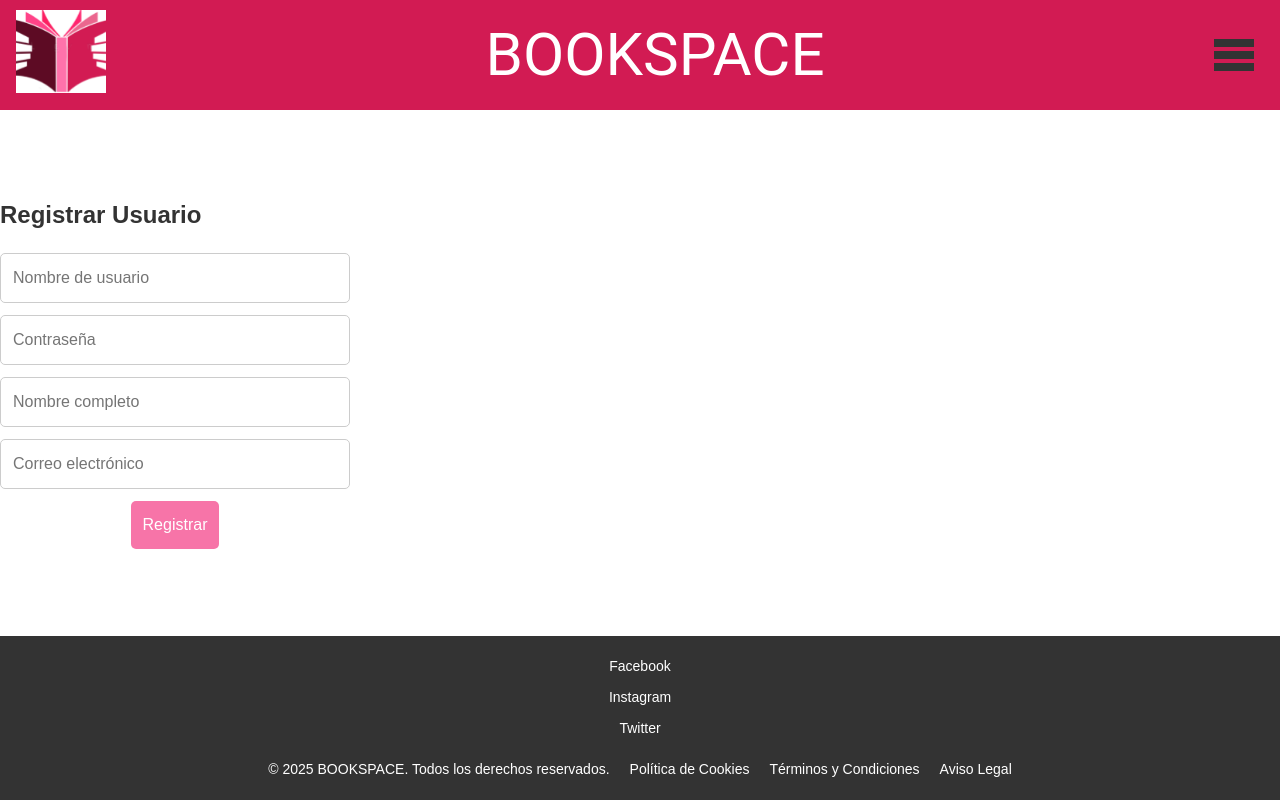
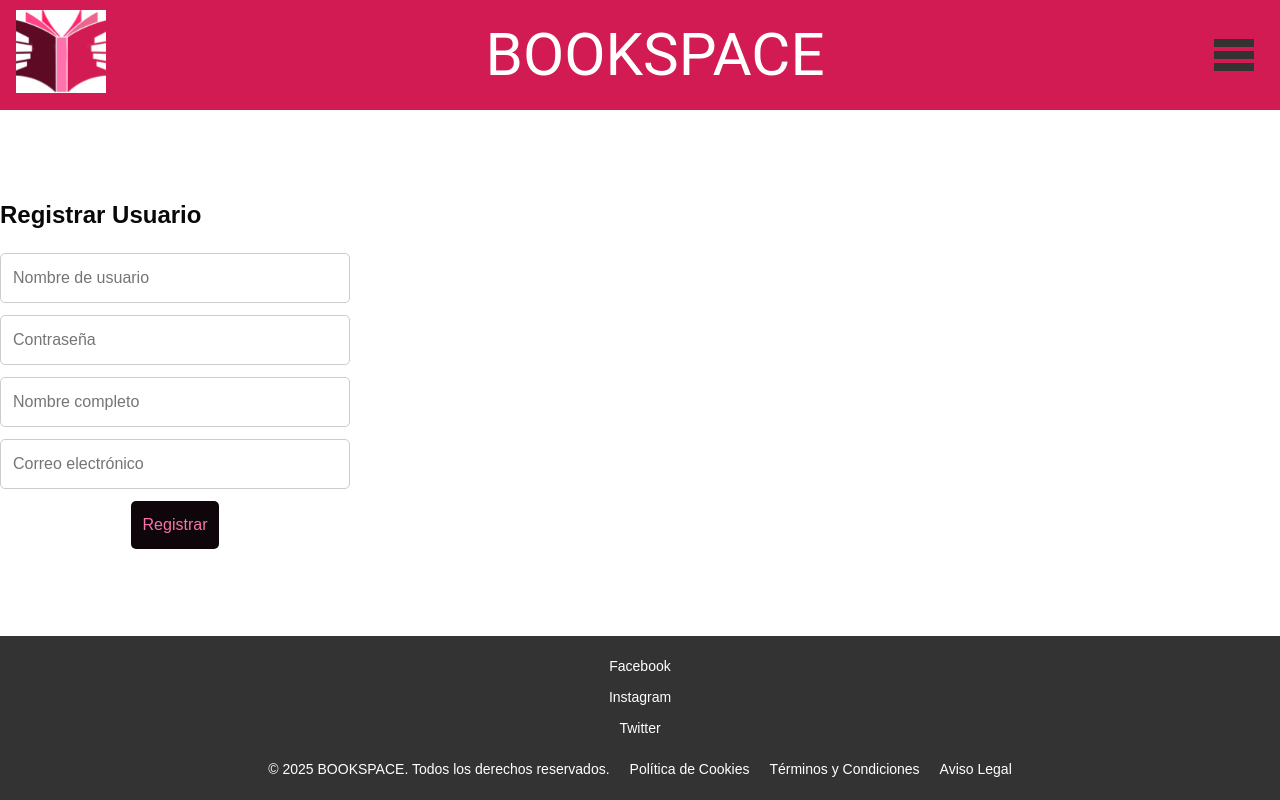
Before and after one commit to Guada-lupes/BookSpace, a React (Vite) app: page /register in a window 1280 px wide. Built offline with nearby package versions, Linux system fonts and the light colour scheme.

Commit message:
estilos botones

```diff
--- a/src/pages/LoginPage.jsx
+++ b/src/pages/LoginPage.jsx
@@ -27,8 +27,8 @@ const LoginPage = () => {
 
   return (
     <div className="login-page">
-      <h2>Iniciar Sesión</h2>
-      <form onSubmit={handleSubmit}>
+      <h2 className="login-h2">Iniciar Sesión</h2>
+      <form className="login-form" onSubmit={handleSubmit}>
         <input className="login-input"
           type="text"
           placeholder="Nombre de usuario"
@@ -41,13 +41,13 @@ const LoginPage = () => {
           value={password}
           onChange={(e) => setPassword(e.target.value)} // Actualiza el estado con el input de la contraseña
         />
-        <button type="submit">Iniciar Sesión</button> {/* Botón para enviar el formulario */}
+        <button className="login-button" type="submit">Iniciar Sesión</button> {/* Botón para enviar el formulario */}
       </form>
       {/* Enlace para redirigir a la página de registro */}
-      <p>
+      <p className="login-parrafo">
         ¿Aún no te has registrado? <Link to="/register">Regístrate aquí</Link>
       </p>
-      <p>
+      <p className="login-parrafo">
         ¿Has olvidado tu contraseña?{" "}
         <span
         className="loginmodal"
--- a/src/pages/RegisterPage.jsx
+++ b/src/pages/RegisterPage.jsx
@@ -57,7 +57,7 @@ const RegisterPage = () => {
 
   return (
     <div>
-      <h2>Registrar Usuario</h2>
+      <h2 className="register-h2">Registrar Usuario</h2>
       {error && <p className="error">{error}</p>}
       <form className="register-form" onSubmit={handleSubmit}>
         <input className="registerplaceholder"
@@ -90,14 +90,14 @@ const RegisterPage = () => {
         />
         {/* Mostramos el error de correo si es necesario */}
         {emailError && <p className="error">{emailError}</p>}
-        <button type="submit" disabled={!!emailError}>Registrar</button>
+        <button className="register-button" type="submit" disabled={!!emailError}>Registrar</button>
       </form>
       {/* Modal para mostrar el mensaje de éxito */}
       {showModal && (
         <div className="modal">
           <div className="modal-content">
             <h3>Tú registro se ha completado con éxito</h3>
-            <button onClick={closeModal}>Cerrar</button>
+            <button className="register-button" onClick={closeModal}>Cerrar</button>
           </div>
         </div>
       )}
--- a/src/styles/LoginPage.css
+++ b/src/styles/LoginPage.css
@@ -23,12 +23,12 @@
     background-color: #f8f9fa;
   }
 
-  h2 {
+  .login-h2 {
     color: #333;
     margin-bottom: 20px;
   }
 
-  form {
+  .login-form {
     display: flex;
     flex-direction: column;
     gap: 12px;
@@ -43,7 +43,7 @@
     font-size: 16px;
   }
 
-  button {
+  .login-button {
     padding: 12px;
     background-color: #f774a8;
     color: white;
@@ -53,21 +53,21 @@
     font-size: 16px;
   }
 
-  button:hover {
+  .login-button:hover {
     background-color: #f774a8;
   }
 
-  p {
+  .login-parrafo {
     margin-top: 10px;
     font-size: 14px;
   }
 
-  p a {
+  .login-parrafo a {
     color: #5d0b24;
     text-decoration: none;
   }
 
-  p a:hover {
+  .login-parrafo a:hover {
     text-decoration: underline;
   }
 
--- a/src/styles/RegisterPage.css
+++ b/src/styles/RegisterPage.css
@@ -9,7 +9,7 @@
     background-color: #f8f9fa;
   }
 
-  h2 {
+  .register-h2 {
     color: #0a0909;
     margin-bottom: 20px;
   }
@@ -34,7 +34,7 @@
     font-size: 16px;
   }
 
-  button {
+  .register-button {
     padding: 12px;
     background-color: #0e060b;
     color: #f774a8;
@@ -44,7 +44,7 @@
     font-size: 16px;
   }
 
-  button:disabled {
+  .register-button:disabled {
     background-color: #ccc;
     cursor: not-allowed;
   }
```
